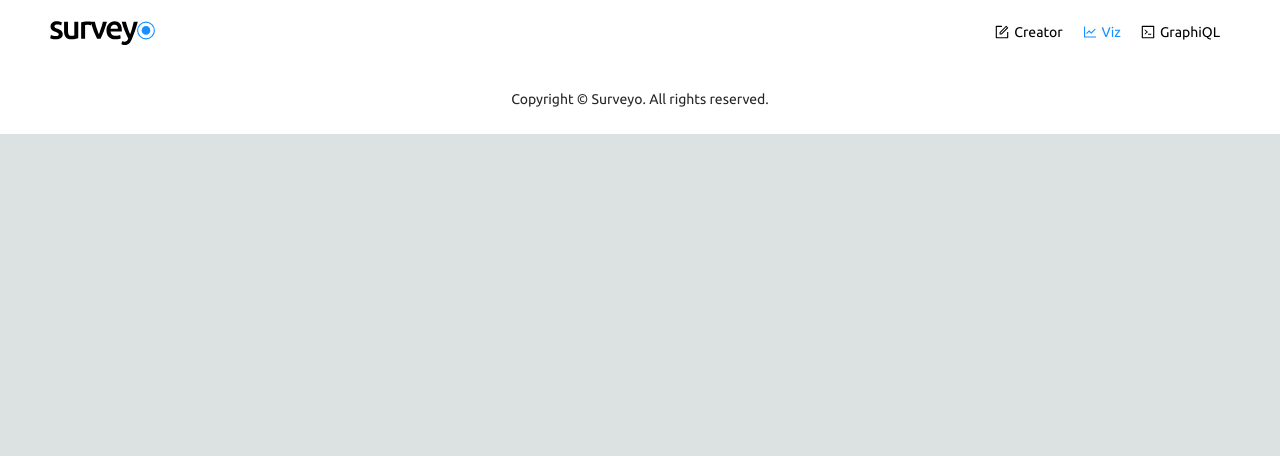
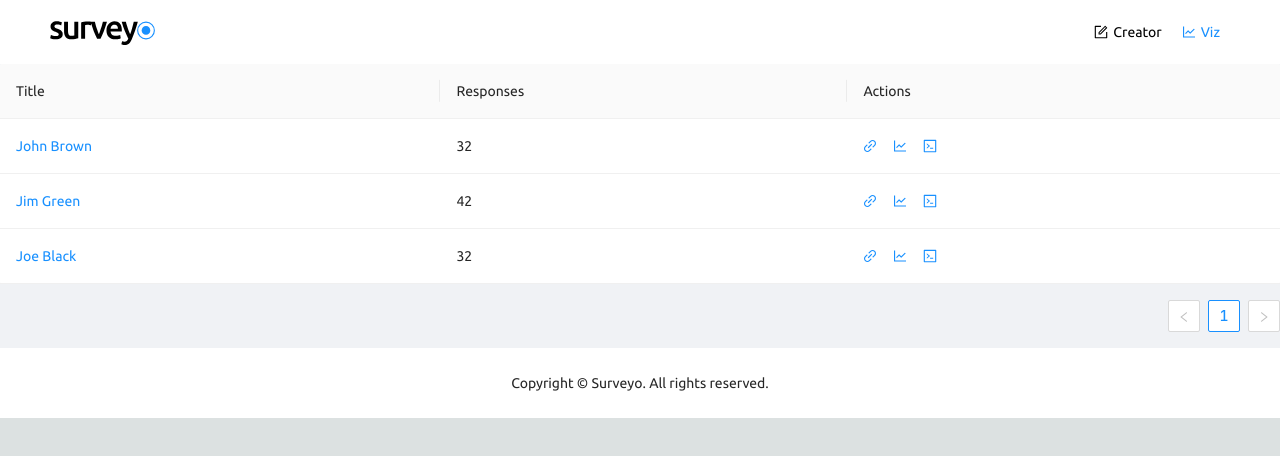
Before and after one commit to rahulgurnani/surveyo, a React (Create React App) app: page /viz in a window 1280 px wide. Shown: the top 456 px of the page. Built offline with nearby package versions, Linux system fonts and the light colour scheme.

Commit message:
Add tables

```diff
--- a/src/App.tsx
+++ b/src/App.tsx
@@ -2,6 +2,7 @@ import BigCard from './components/BigCard';
 import GraphiqlCard from './components/GraphiqlCard';
 import FormPage from './components/Form';
 import VizPage from './components/Viz';
+import Viz2 from './components/Viz2';
 import {ApolloClient, InMemoryCache, ApolloProvider} from '@apollo/client';
 
 import React from 'react';
@@ -48,14 +49,6 @@ function SyMenu() {
           <LineChartOutlined style={{paddingRight: '5px'}} />
           Viz
         </NavLink>
-        <NavLink
-          to="/graphiql"
-          activeStyle={{color: '#1890ff'}}
-          style={{color: '#000000', padding: '10px'}}
-        >
-          <CodeOutlined style={{paddingRight: '5px'}} />
-          GraphiQL
-        </NavLink>
       </div>
     </>
   );
@@ -85,9 +78,10 @@ function App() {
                 </Row>
               </Layout.Content>
             </Route>
-            <Route path="/form/:id" children={<FormPage />} />
-            <Route path="/viz/:id" children={<VizPage />} />
-            <Route path="/graphiql" children={<GraphiqlCard />} />
+            <Route exact path="/form/:id" children={<FormPage />} />
+            <Route exact path="/viz" children={<Viz2 />} />
+            <Route exact path="/viz/:id/charts" children={<VizPage />} />
+            <Route exact path="/viz/:id/graphiql" children={<GraphiqlCard />} />
           </Switch>
         </Layout>
 
--- /dev/null
+++ b/src/components/Viz2/index.tsx
@@ -0,0 +1,66 @@
+import React from 'react';
+
+import {Table, Tooltip, Space} from 'antd';
+import {LineChartOutlined, CodeOutlined, LinkOutlined} from '@ant-design/icons';
+
+const columns = [
+  {
+    title: 'Title',
+    dataIndex: 'title',
+    key: 'title',
+    render: (text: any) => <a>{text}</a>,
+  },
+  {
+    title: 'Responses',
+    dataIndex: 'responses',
+    key: 'responses',
+  },
+  {
+    title: 'Actions',
+    key: 'action',
+    render: (text: any, record: any) => (
+      <Space size="middle">
+        <Tooltip title="Open form">
+          <a href={`/form/${record.id}`}>
+            <LinkOutlined />
+          </a>
+        </Tooltip>
+        <Tooltip title="Visualizations">
+          <a href={`/viz/${record.id}/charts`}>
+            <LineChartOutlined />
+          </a>
+        </Tooltip>
+        <Tooltip title="GraphiQL">
+          <a href={`/viz/${record.id}/graphiql`}>
+            <CodeOutlined />
+          </a>
+        </Tooltip>
+      </Space>
+    ),
+  },
+];
+
+const data = [
+  {
+    key: '1',
+    id: '0x9d',
+    title: 'John Brown',
+    responses: 32,
+  },
+  {
+    key: '2',
+    id: '0x9d',
+    title: 'Jim Green',
+    responses: 42,
+  },
+  {
+    key: '3',
+    id: '0x9d',
+    title: 'Joe Black',
+    responses: 32,
+  },
+];
+
+export default function Viz2() {
+  return <Table columns={columns} dataSource={data} />;
+}
```
